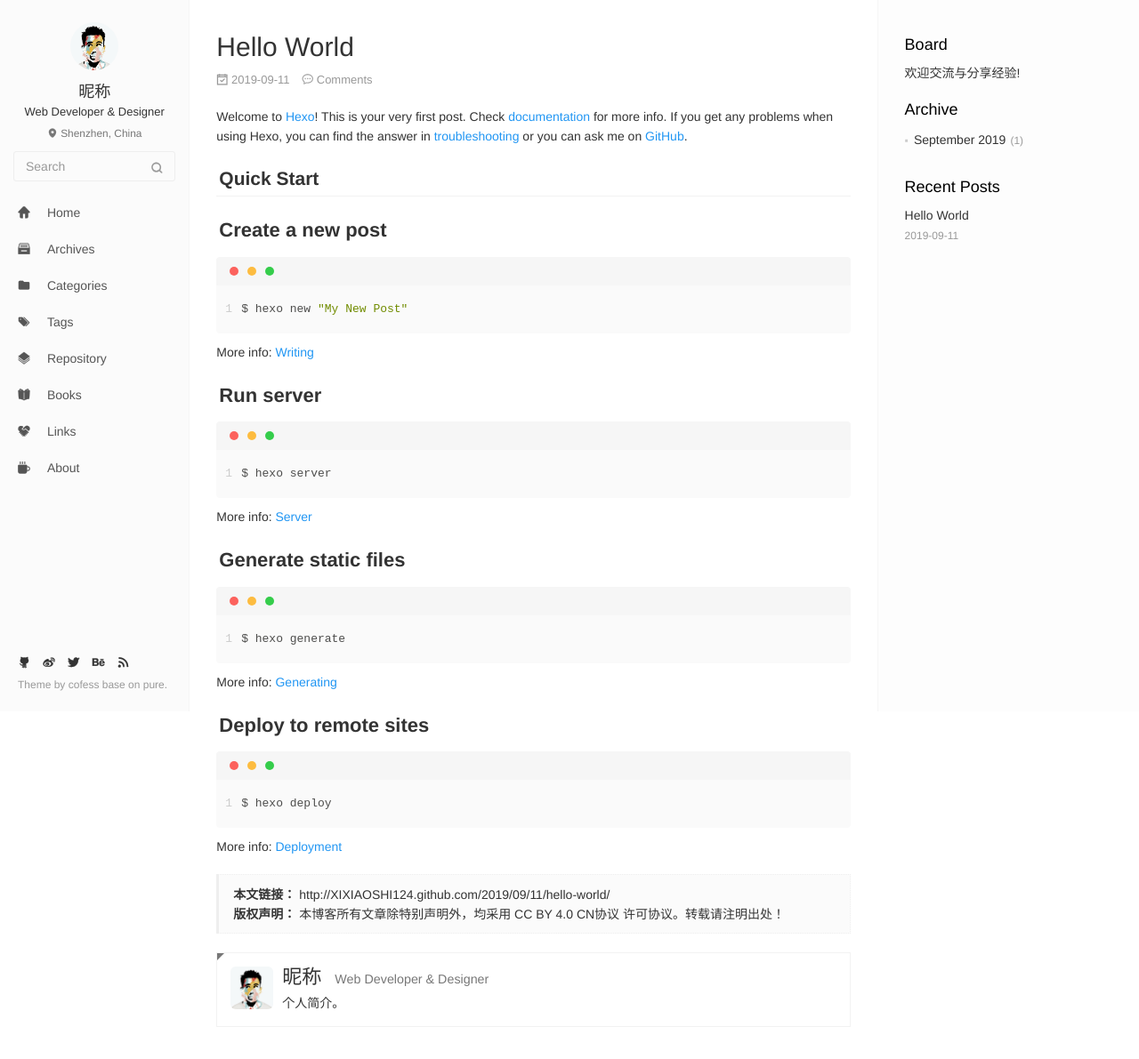
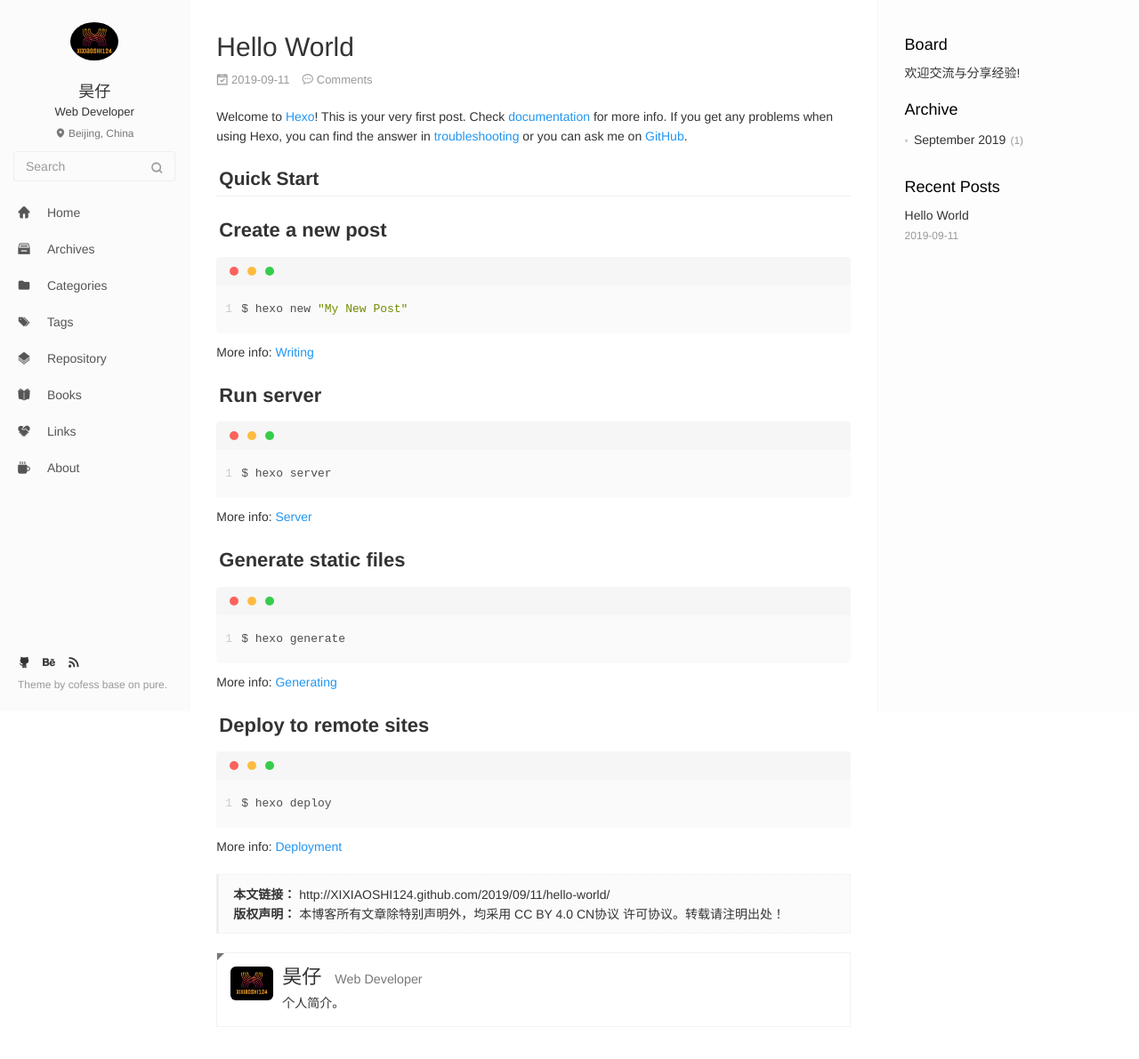
Before and after one commit to XIXIAOSHI124/XIXIAOSHI124.github.io, a plain HTML site: page index.html in a window 1280 px wide. Shown: the whole page at 89% size. Drawn offline with nearby package versions, Linux system fonts and the light colour scheme.

Commit message:
Site updated: 2019-09-11 15:21:06

```diff
--- a/index.html
+++ b/index.html
@@ -48,12 +48,12 @@
 
 
       <div class="profile-block text-center">
-        <a id="avatar" href="https://github.com/cofess" target="_blank">
-          <img class="img-circle img-rotate" src="/images/avatar.jpg" width="200" height="200">
+        <a id="avatar" href="https://github.com/XIXIAOSHI124" target="_blank">
+          <img class="img-circle img-rotate" src="/images/xixiaoshi124.png" width="200" height="200">
         </a>
-        <h2 id="name" class="hidden-xs hidden-sm">昵称</h2>
-        <h3 id="title" class="hidden-xs hidden-sm hidden-md">Web Developer &amp; Designer</h3>
-        <small id="location" class="text-muted hidden-xs hidden-sm"><i class="icon icon-map-marker"></i> Shenzhen, China</small>
+        <h2 id="name" class="hidden-xs hidden-sm">昊仔</h2>
+        <h3 id="title" class="hidden-xs hidden-sm hidden-md">Web Developer</h3>
+        <small id="location" class="text-muted hidden-xs hidden-sm"><i class="icon icon-map-marker"></i> Beijing, China</small>
       </div>
 
       <div class="search" id="search-form-wrap">
@@ -176,11 +176,7 @@
 
     <ul class="social-links">
 
-        <li><a href="https://github.com/cofess" target="_blank" title="Github" data-toggle=tooltip data-placement=top><i class="icon icon-github"></i></a></li>
-
-        <li><a href="http://weibo.com/cofess" target="_blank" title="Weibo" data-toggle=tooltip data-placement=top><i class="icon icon-weibo"></i></a></li>
-
-        <li><a href="https://twitter.com/iwebued" target="_blank" title="Twitter" data-toggle=tooltip data-placement=top><i class="icon icon-twitter"></i></a></li>
+        <li><a href="https://github.com/XIXIAOSHI124" target="_blank" title="Github" data-toggle=tooltip data-placement=top><i class="icon icon-github"></i></a></li>
 
         <li><a href="https://www.behance.net/cofess" target="_blank" title="Behance" data-toggle=tooltip data-placement=top><i class="icon icon-behance"></i></a></li>
 
@@ -327,12 +323,12 @@
   <div class="panel-body">
     <figure class="media">
       <div class="media-left">
-        <a href="https://github.com/cofess" target="_blank" class="img-burn thumb-sm visible-lg">
-          <img src="/images/avatar.jpg" class="img-rounded w-full" alt="">
+        <a href="https://github.com/XIXIAOSHI124" target="_blank" class="img-burn thumb-sm visible-lg">
+          <img src="/images/xixiaoshi124.png" class="img-rounded w-full" alt="">
         </a>
       </div>
       <div class="media-body">
-        <h3 class="media-heading"><a href="https://github.com/cofess" target="_blank"><span class="text-dark">昵称</span><small class="ml-1x">Web Developer &amp; Designer</small></a></h3>
+        <h3 class="media-heading"><a href="https://github.com/XIXIAOSHI124" target="_blank"><span class="text-dark">昊仔</span><small class="ml-1x">Web Developer</small></a></h3>
         <div>个人简介。</div>
       </div>
     </figure>
@@ -355,11 +351,7 @@
 
     <ul class="social-links">
 
-        <li><a href="https://github.com/cofess" target="_blank" title="Github" data-toggle=tooltip data-placement=top><i class="icon icon-github"></i></a></li>
-
-        <li><a href="http://weibo.com/cofess" target="_blank" title="Weibo" data-toggle=tooltip data-placement=top><i class="icon icon-weibo"></i></a></li>
-
-        <li><a href="https://twitter.com/iwebued" target="_blank" title="Twitter" data-toggle=tooltip data-placement=top><i class="icon icon-twitter"></i></a></li>
+        <li><a href="https://github.com/XIXIAOSHI124" target="_blank" title="Github" data-toggle=tooltip data-placement=top><i class="icon icon-github"></i></a></li>
 
         <li><a href="https://www.behance.net/cofess" target="_blank" title="Behance" data-toggle=tooltip data-placement=top><i class="icon icon-behance"></i></a></li>
 
```
Also changed, not shown: 2019/09/11/hello-world/index.html (+10 -18 lines), archives/2019/09/index.html (+7 -15 lines), archives/2019/index.html (+7 -15 lines), archives/index.html (+7 -15 lines), images/xixiaoshi124.png (added).
